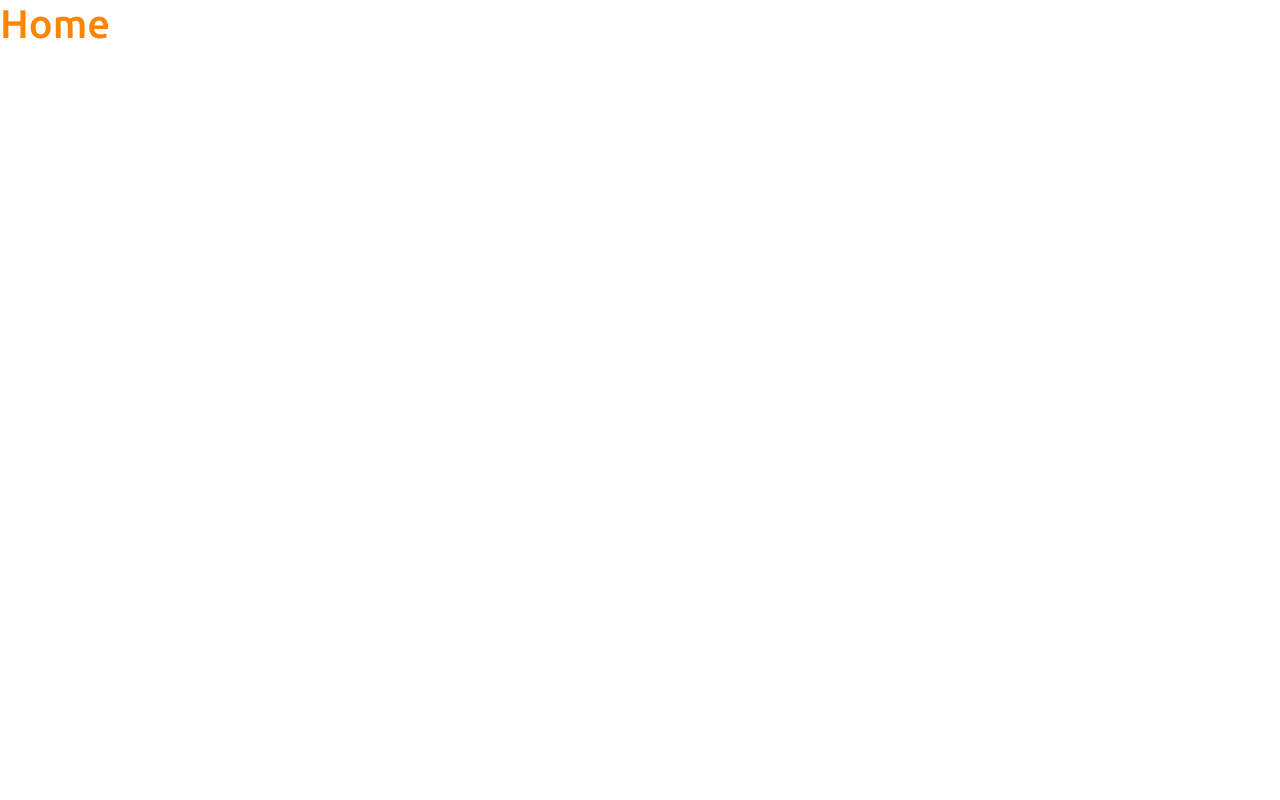
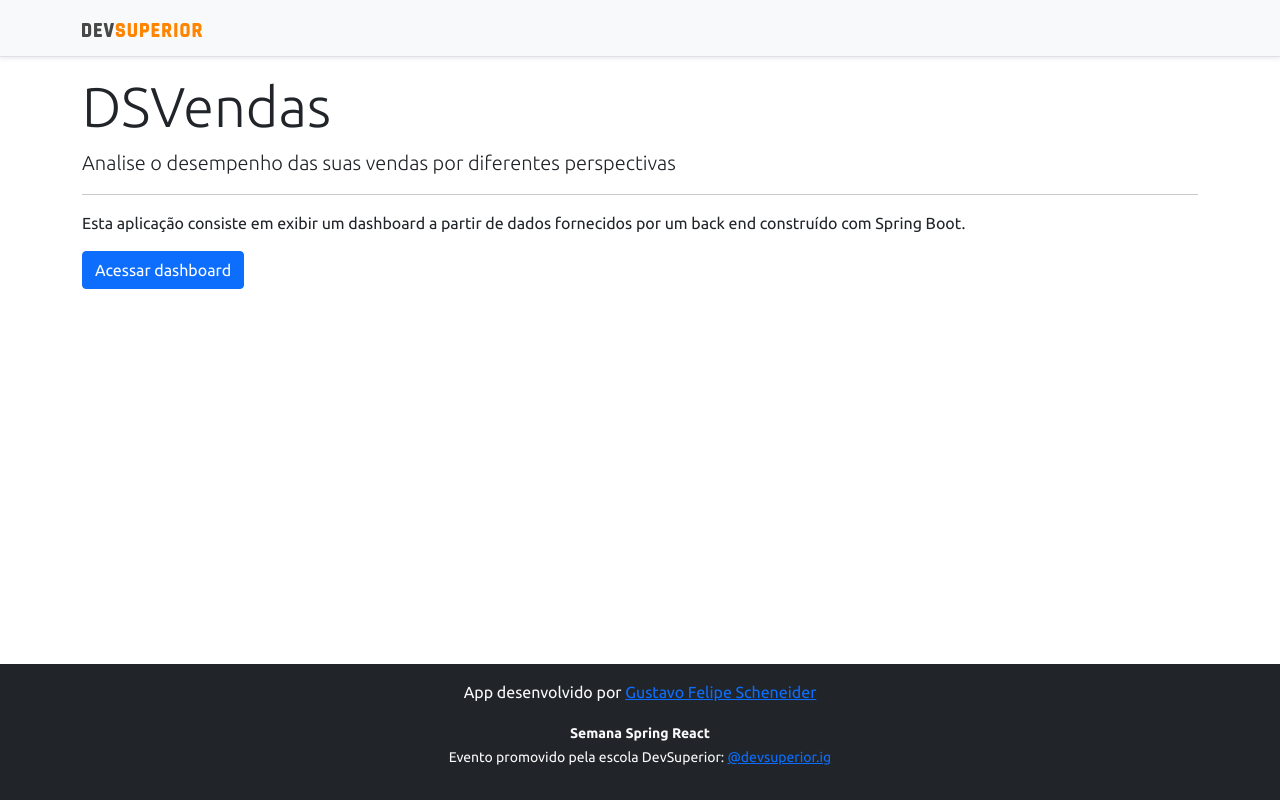
Before and after one commit to gusfelipes/sds3, a React (Create React App) app in the folder frontend/: page / in a window 1280 px wide. Built offline with nearby package versions, Linux system fonts and the light colour scheme.

Commit message:
Home, navigation

```diff
--- a/frontend/src/components/NavBar/index.tsx
+++ b/frontend/src/components/NavBar/index.tsx
@@ -1,14 +1,17 @@
-import ImgDsDark from 'assets/img/ds-dark.svg'
+import ImgDsDark from "assets/img/ds-dark.svg";
+import { Link } from "react-router-dom";
 const NavBar = () => {
   return (
     <div className="d-flex flex-column flex-md-row align-items-center p-3 px-md-4 mb-3 bg-light border-bottom shadow-sm">
       <div className="container">
         <nav className="my-2 my-md-0 mr-md-3">
+          <Link to="/">
             <img src={ImgDsDark} alt="DevSuperior" width="120" />
+          </Link>
         </nav>
       </div>
     </div>
   );
-  }
+};
 
 export default NavBar;
--- a/frontend/src/pages/Home/index.tsx
+++ b/frontend/src/pages/Home/index.tsx
@@ -1,8 +1,29 @@
+import Footer from "components/Footer";
+import NavBar from "components/NavBar";
+import { Link } from "react-router-dom";
+
 const Home = () => {
   return (
-    <div>
-      <h1 className="text-primary">Home</h1>
-    </div>
+    <>
+      <NavBar />
+      <div className="container">
+        <div className="jumbotron">
+          <h1 className="display-4">DSVendas</h1>
+          <p className="lead">
+            Analise o desempenho das suas vendas por diferentes perspectivas
+          </p>
+          <hr />
+          <p>
+            Esta aplicação consiste em exibir um dashboard a partir de dados
+            fornecidos por um back end construído com Spring Boot.
+          </p>
+          <Link className="btn btn-primary btn-large" to="/dashboard">
+            Acessar dashboard
+          </Link>
+        </div>
+      </div>
+      <Footer />
+    </>
   );
 };
 
```
Lines whose indentation alone changed are shown as unchanged.
